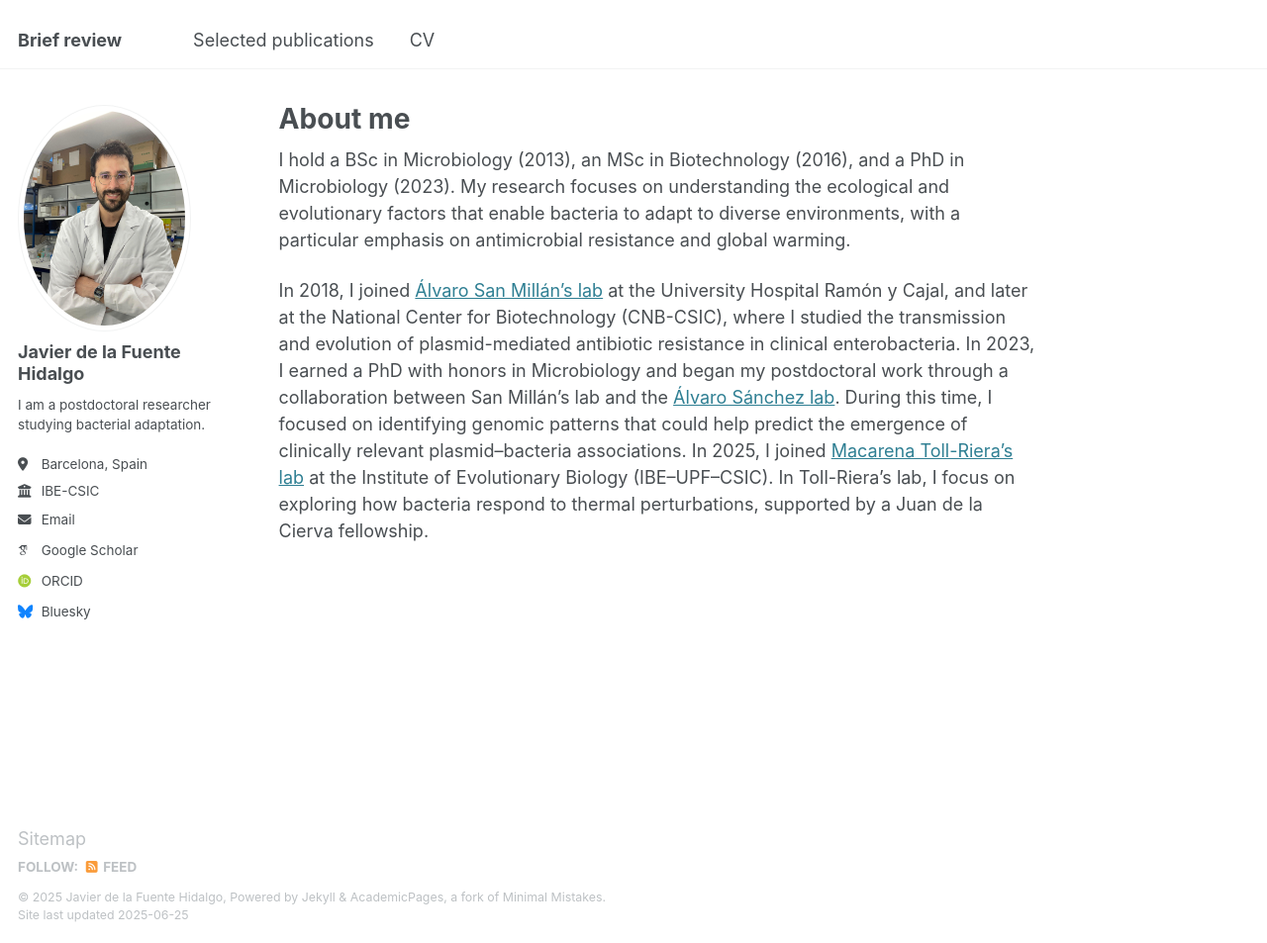
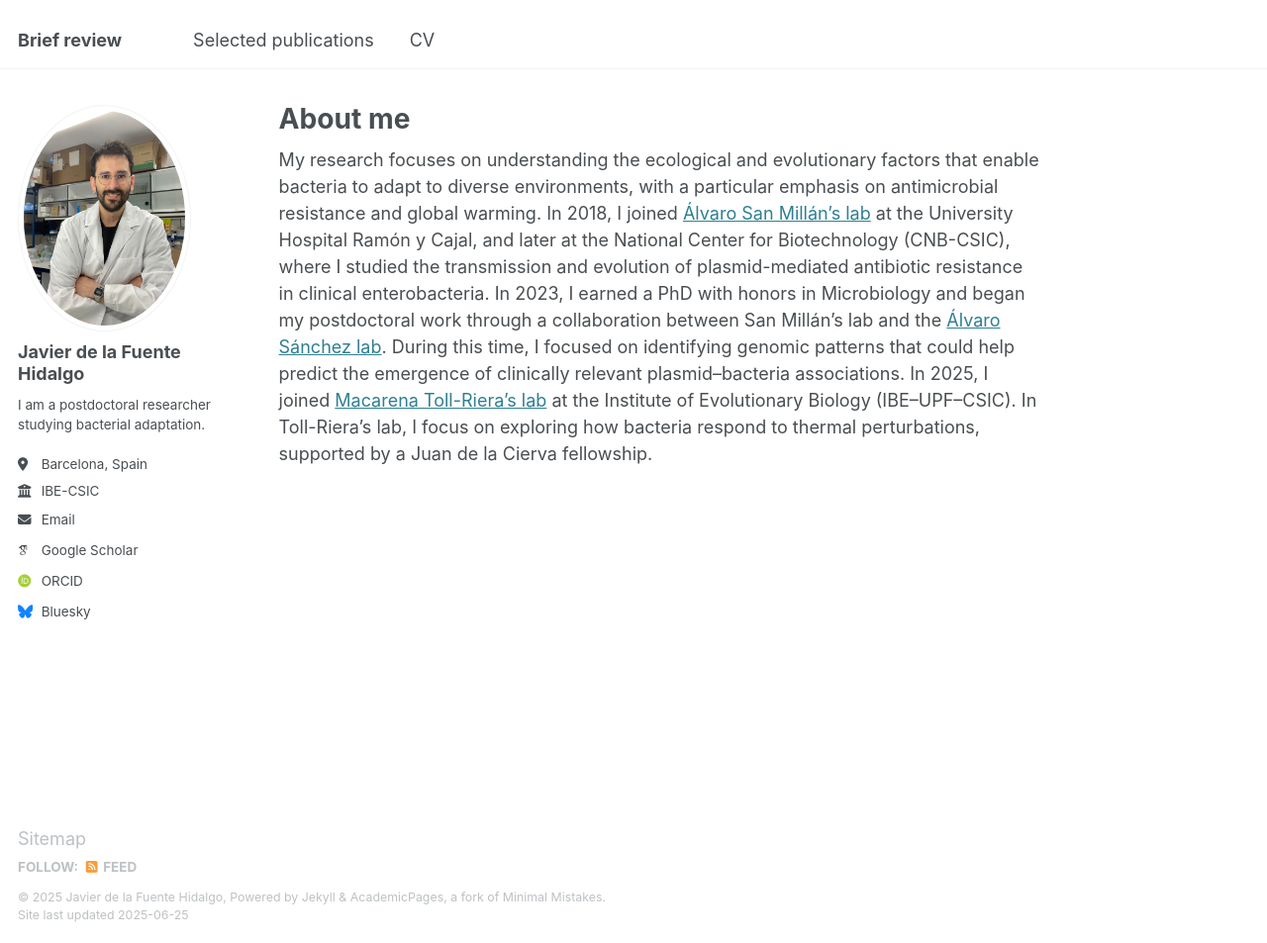
Before and after one commit to DelaFuenteJavier/delafuentejavier.github.io, a Jekyll site: the page built from _pages/about.md, in a window 1280 px wide and 953 px high. Shown: the whole window at 99% size. Built offline with Jekyll 4.4.1, drawn with Linux system fonts in a browser that asks for light colours; some web fonts are replaced.

Commit message:
Update about.md

```diff
--- a/_pages/about.md
+++ b/_pages/about.md
@@ -6,6 +6,7 @@ redirect_from:
   - /about/
   - /about.html
 ---
-I hold a BSc in Microbiology (2013), an MSc in Biotechnology (2016), and a PhD in Microbiology (2023). My research focuses on understanding the ecological and evolutionary factors that enable bacteria to adapt to diverse environments, with a particular emphasis on antimicrobial resistance and global warming.
-
-In 2018, I joined [Álvaro San Millán’s lab](https://www.pbelab.es/) at the University Hospital Ramón y Cajal, and later at the National Center for Biotechnology (CNB-CSIC), where I studied the transmission and evolution of plasmid-mediated antibiotic resistance in clinical enterobacteria. In 2023, I earned a PhD with honors in Microbiology and began my postdoctoral work through a collaboration between San Millán’s lab and the [Álvaro Sánchez lab](https://sanchezlaboratory.weebly.com/). During this time, I focused on identifying genomic patterns that could help predict the emergence of clinically relevant plasmid–bacteria associations. In 2025, I joined [Macarena Toll-Riera’s lab](https://www.ibe.upf-csic.es/evolutionary-microbiology-group) at the Institute of Evolutionary Biology (IBE–UPF–CSIC). In Toll-Riera’s lab, I focus on exploring how bacteria respond to thermal perturbations, supported by a Juan de la Cierva fellowship.
+My research focuses on understanding the ecological and evolutionary factors that enable bacteria to adapt to diverse environments, with a particular emphasis on antimicrobial resistance and global warming.
+In 2018, I joined [Álvaro San Millán’s lab](https://www.pbelab.es/) at the University Hospital Ramón y Cajal, and later at the National Center for Biotechnology (CNB-CSIC), where I studied the transmission and evolution of plasmid-mediated antibiotic resistance in clinical enterobacteria.
+In 2023, I earned a PhD with honors in Microbiology and began my postdoctoral work through a collaboration between San Millán’s lab and the [Álvaro Sánchez lab](https://sanchezlaboratory.weebly.com/). During this time, I focused on identifying genomic patterns that could help predict the emergence of clinically relevant plasmid–bacteria associations.
+In 2025, I joined [Macarena Toll-Riera’s lab](https://www.ibe.upf-csic.es/evolutionary-microbiology-group) at the Institute of Evolutionary Biology (IBE–UPF–CSIC). In Toll-Riera’s lab, I focus on exploring how bacteria respond to thermal perturbations, supported by a Juan de la Cierva fellowship.
```
